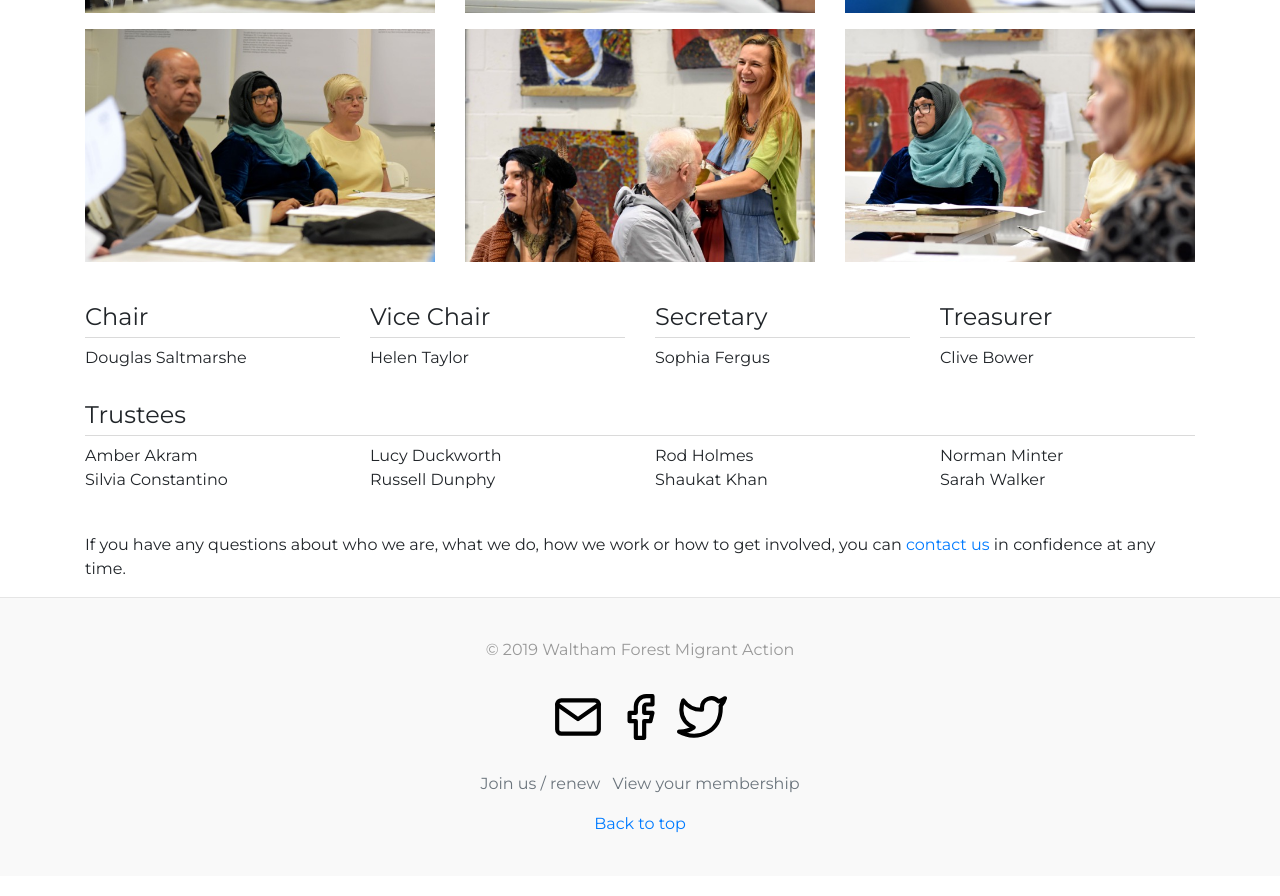
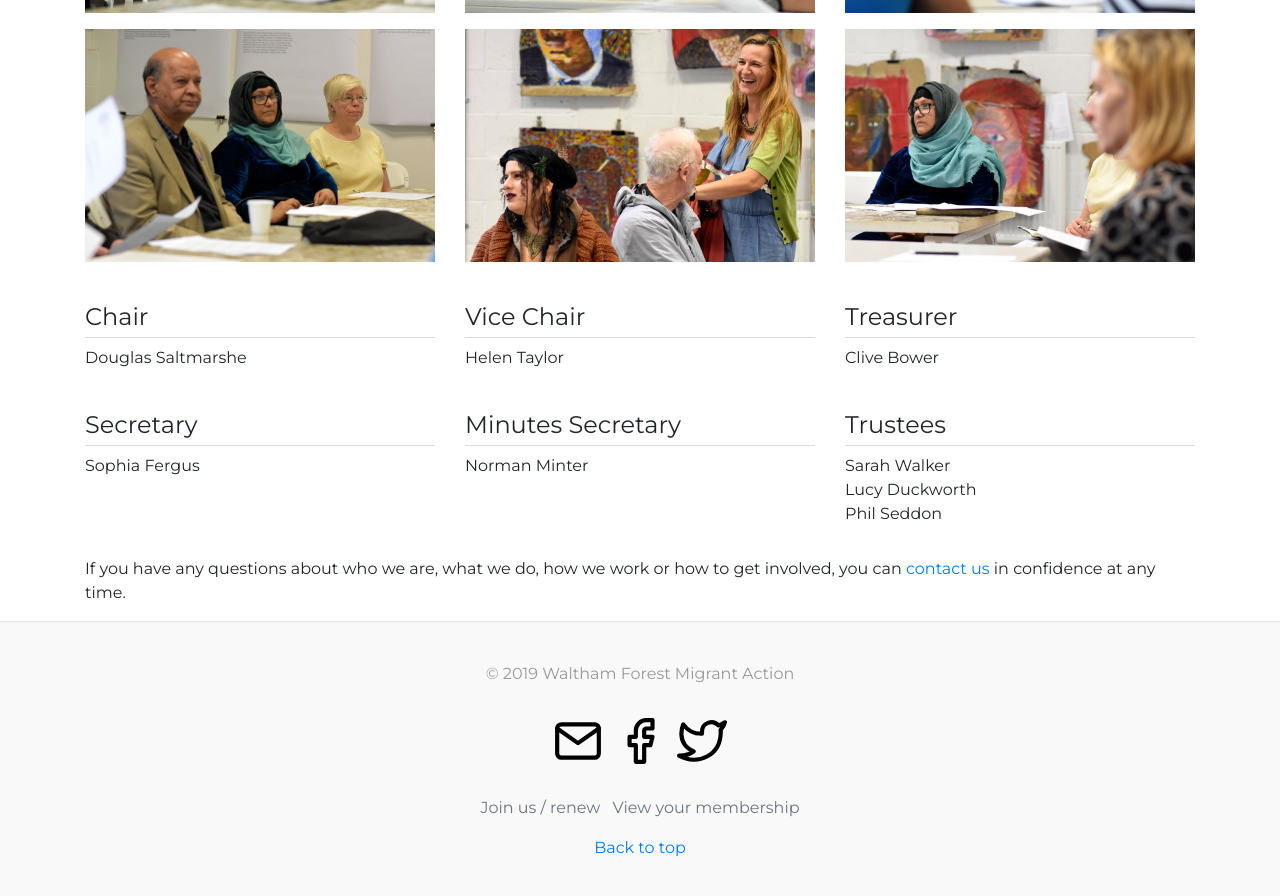
Before and after one commit to wfmigrantaction/wfmigrantaction.github.io, a Jekyll site: the page built from about.md, in a window 1280 px wide and 900 px high, scrolled down 861 px. Shown: the top 896 px of the window. Built offline with Jekyll 4.4.1, drawn with Linux system fonts in a browser that asks for light colours.

Commit message:
update trustees list

```diff
--- a/about.md
+++ b/about.md
@@ -64,34 +64,24 @@ Douglas Saltmarshe
 Helen Taylor
 </div>
 <div class="col-md" markdown="1">
+#### Treasurer
+Clive Bower
+</div>
+</div>
+<div class="officers-list row">
+<div class="col-md" markdown="1">
 #### Secretary
 Sophia Fergus
 </div>
 <div class="col-md" markdown="1">
-#### Treasurer
-Clive Bower
-</div>
-</div>
-
-
-#### Trustees
-
-<div class="trustees-list row">
-<div class="col-md" markdown="1">
-* Amber Akram
-* Silvia Constantino
+#### Minutes Secretary
+Norman Minter
 </div>
 <div class="col-md" markdown="1">
-* Lucy Duckworth
-* Russell Dunphy
-</div>
-<div class="col-md" markdown="1">
-* Rod Holmes
-* Shaukat Khan
-</div>
-<div class="col-md" markdown="1">
-* Norman Minter
-* Sarah Walker
+#### Trustees
+Sarah Walker<br>
+Lucy Duckworth<br>
+Phil Seddon<br>
 </div>
 </div>
 
```
Also changed, not shown: Gemfile.lock.
